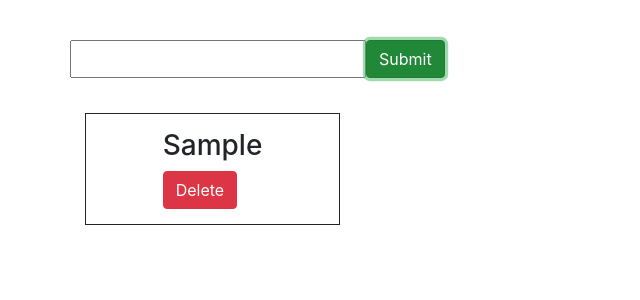
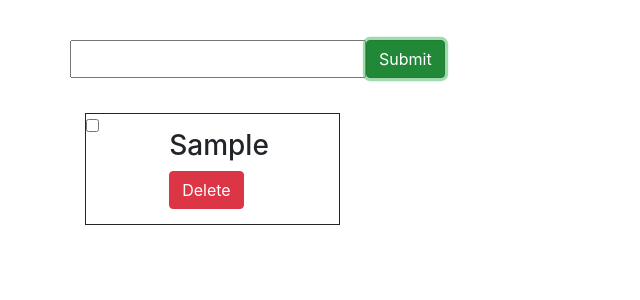
Before and after one commit to avetiq/reactCourse, a React (Create React App) app: page / in a window 1280 px wide. Both pictures are taken after typing "Sample" into the empty fields and a click on the button "Submit". Shown: the top 300 px of the page, without its empty margins (0-640 px from the left). Built offline with nearby package versions, Linux system fonts and the light colour scheme.

Commit message:
addedCheckBox

```diff
--- a/src/components/ToDoList/ToDoList.js
+++ b/src/components/ToDoList/ToDoList.js
@@ -61,6 +61,11 @@ class ToDoList extends React.Component {
                     {tasks.map((el) => (
                         <Col key={el.id} lg={3}>
                             <div className={styles.centerTaskDiv}>
+                                <div>
+                                <input
+                                type="checkbox"
+                                checked={this.state.isGoing} />
+                            </div>
                                 <div className={styles.taskDiv}>
                                     <h3>{el.title}</h3>
                                     <Button
--- a/src/components/ToDoList/styles.module.css
+++ b/src/components/ToDoList/styles.module.css
@@ -4,12 +4,12 @@
 
 .taskDiv {
     display: block;
-    margin: 15px 0px;
+    margin: 15px auto;
 }
 
 .centerTaskDiv {
     display: flex;
     margin: 35px 0px;
-    justify-content: center;
+    justify-content: space-between;
     border: 1px solid;
 }
```
